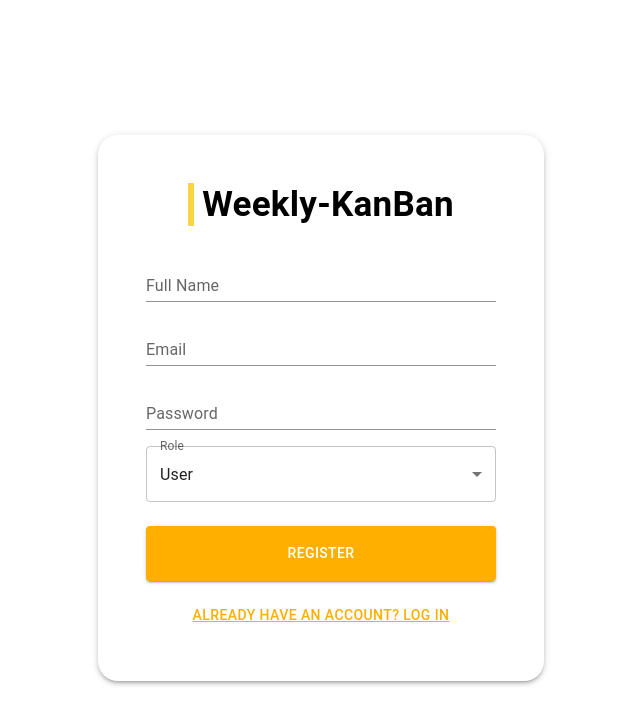
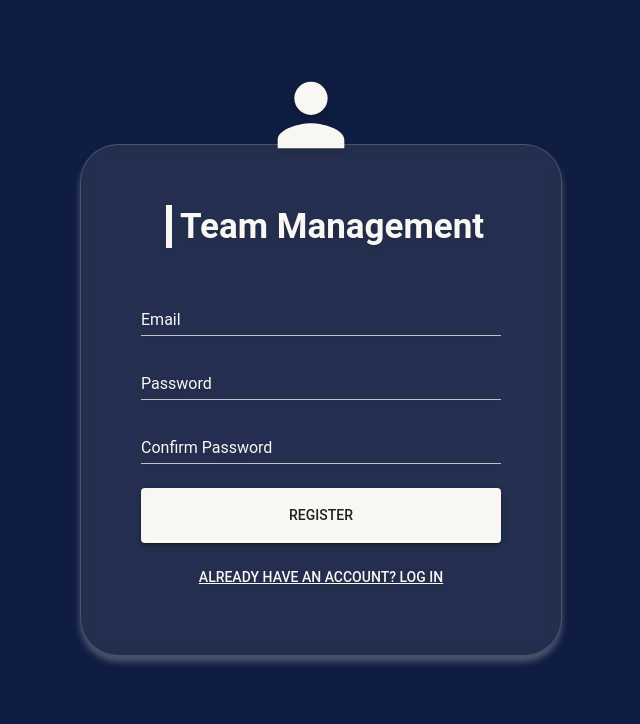
Before and after one commit to zuzipopomyo/Team-Management-Frontend, a React (Vite) app: page /register in a window 1280 px wide. Shown: the top 724 px of the page, without its empty margins (319-959 px from the left). Built offline with nearby package versions, Linux system fonts and the light colour scheme.

Commit message:
Login/Register CSS

```diff
--- a/package.json
+++ b/package.json
@@ -25,6 +25,7 @@
     "@mui/x-data-grid": "^7.23.2",
     "@mui/x-date-pickers": "^5.0.8",
     "axios": "^0.26.1",
+    "classnames": "^2.5.1",
     "cldr-data": "^36.0.2",
     "cldrjs": "^0.5.5",
     "dayjs": "^1.11.7",
--- /dev/null
+++ b/src/app.css
@@ -0,0 +1,17 @@
+* {
+    margin: 0;
+    padding: 0;
+    font-family: 'Roboto', sans-serif;
+}
+
+body {
+    background-color: var(--background-color);
+    color: var(--text-primary-color);
+}
+
+.glassBackground {
+    background: rgba(255, 255, 255, 0.085);
+    backdrop-filter: blur(10px);
+    border: 1px solid rgba(255, 255, 255, 0.18);
+    box-shadow: 0px 6px 6px rgba(255, 255, 255, 0.25);
+}
--- a/src/pages/Login.tsx
+++ b/src/pages/Login.tsx
@@ -1,17 +1,24 @@
 import { httpInstance } from '@/apis/config/httpInstance';
 import useUserStore from '@/store/userStore';
+import { theme, themeColors } from '@/theme/theme';
 import { ApiMessages, ROUTE, ValidationMessages } from '@/utils/constants';
+import LockIcon from '@mui/icons-material/Lock';
 import { Box, Button, Container, Typography } from '@mui/material';
 import axios from 'axios';
-import React, { useContext, useState } from 'react';
+import cn from 'classnames';
+import React, { useState } from 'react';
 import { FormProvider, useForm } from 'react-hook-form';
 import { useNavigate } from 'react-router-dom';
 import { toast } from 'react-toastify';
 import InputComponent from '../components/InputComponent';
+import styles from './login.module.css';
 
 const Login: React.FC = () => {
   const methods = useForm<LoginFormInputs>();
   const [isSubmitting, setIsSubmitting] = useState(false);
+  const {
+    formState: { errors }
+  } = methods;
   const navigate = useNavigate();
   const { login } = useUserStore();
 
@@ -31,10 +38,8 @@ const Login: React.FC = () => {
       methods.reset();
     } catch (error: any) {
       if (axios.isAxiosError(error)) {
-        console.error('Axios error:', error.response?.data || error.message);
         toast.error(error.response?.data?.message || ApiMessages.Error.common);
       } else {
-        console.error('Unexpected error:', error);
         toast.error(ApiMessages.Error.common);
       }
     } finally {
@@ -56,29 +61,21 @@ const Login: React.FC = () => {
         <Box
           component='form'
           onSubmit={methods.handleSubmit(onSubmit)}
-          sx={{
-            display: 'flex',
-            flexDirection: 'column',
-            alignItems: 'center',
-            padding: 6,
-            bgcolor: 'white',
-            borderRadius: 5,
-            boxShadow: 3,
-            width: '100%',
-            maxWidth: '350px'
-          }}
+          className={cn(styles.loginForm, (errors?.password || errors?.email) && styles.loginFormError, 'glassBackground')}
         >
+          <LockIcon className={styles.lockIcon} />
           <Typography
             variant='h4'
             gutterBottom
             sx={{
-              borderLeft: '6px solid #F7D542',
+              borderLeft: '6px solid' + themeColors.primary,
               paddingLeft: 1,
               fontWeight: 'bold',
-              fontSize: '35px'
+              fontSize: '35px',
+              color: themeColors.primary
             }}
           >
-            Weekly-Kanban
+            Team Management
           </Typography>
 
           <InputComponent
@@ -105,13 +102,10 @@ const Login: React.FC = () => {
           <Button
             type='submit'
             variant='contained'
+            fullWidth
             sx={{
               mt: 3,
-              padding: '15px 0',
-              bgcolor: '#FEAF00',
-              color: '#FFFFFF',
-              '&:hover': { bgcolor: '#FEAF00' },
-              width: '100%'
+              padding: '15px 0'
             }}
             disabled={isSubmitting}
           >
@@ -122,7 +116,6 @@ const Login: React.FC = () => {
             onClick={() => navigate('/register')}
             sx={{
               mt: 2,
-              color: '#FEAF00',
               textDecoration: 'underline',
               fontSize: '14px'
             }}
--- a/src/pages/Register.tsx
+++ b/src/pages/Register.tsx
@@ -1,14 +1,22 @@
 import { httpInstance } from '@/apis/config/httpInstance';
+import { themeColors } from '@/theme/theme';
+import PersonIcon from '@mui/icons-material/Person';
 import { Box, Button, Container, FormControl, InputLabel, MenuItem, Select, Typography } from '@mui/material';
 import axios from 'axios';
+import cn from 'classnames';
 import React, { useState } from 'react';
 import { Controller, FormProvider, useForm } from 'react-hook-form';
 import { useNavigate } from 'react-router-dom';
 import { toast } from 'react-toastify';
 import 'react-toastify/dist/ReactToastify.css';
 import InputComponent from '../components/InputComponent';
+import styles from './register.module.css';
+
 const Register: React.FC = () => {
   const methods = useForm<RegisterFormInputs>();
+  const {
+    formState: { errors }
+  } = methods;
   const [isSubmitting, setIsSubmitting] = useState(false);
   const navigate = useNavigate();
   const onSubmit = async (data: RegisterFormInputs) => {
@@ -21,20 +29,16 @@ const Register: React.FC = () => {
     };
 
     try {
-      console.log('not register data', payload);
       const response: TRegisterRes = await httpInstance.post('auth/register', payload);
-      console.log('Response:', response);
-      localStorage.setItem('accestoken', response.data.tokens.access.token);
+      localStorage.setItem('token', response.data.tokens.access.token);
       navigate('/');
       localStorage.setItem('userInfo', JSON.stringify(response.data.user));
       toast.success('Registration successful!');
       methods.reset();
     } catch (error: any) {
       if (axios.isAxiosError(error)) {
-        console.error('Error:', error.response?.data || error.message);
         toast.error(error.response?.data?.message || 'Registration failed!');
       } else {
-        console.error('Unexpected Error:', error);
         toast.error('An unexpected error occurred.');
       }
     } finally {
@@ -56,32 +60,35 @@ const Register: React.FC = () => {
         <Box
           component='form'
           onSubmit={methods.handleSubmit(onSubmit)}
-          sx={{
-            display: 'flex',
-            flexDirection: 'column',
-            alignItems: 'center',
-            padding: 6,
-            bgcolor: 'white',
-            borderRadius: 5,
-            boxShadow: 3,
-            width: '100%',
-            maxWidth: '350px'
-          }}
+          className={cn(styles.registerForm, (errors?.password || errors?.email) && styles.registerFormError, 'glassBackground')}
         >
+          <PersonIcon className={styles.userIcon} />
           <Typography
             variant='h4'
             gutterBottom
             sx={{
-              borderLeft: '6px solid #F7D542',
+              // borderLeft: '6px solid #F7D542',
               paddingLeft: 1,
               fontWeight: 'bold',
               fontSize: '35px'
             }}
           >
-            Weekly-KanBan
+            <Typography
+              variant='h4'
+              gutterBottom
+              sx={{
+                borderLeft: '6px solid' + themeColors.primary,
+                paddingLeft: 1,
+                fontWeight: 'bold',
+                fontSize: '35px',
+                color: themeColors.primary
+              }}
+            >
+              Team Management
+            </Typography>
           </Typography>
 
-          <InputComponent name='fullName' label='Full Name' control={methods.control} rules={{ required: 'Full Name is required' }} />
+          {/* <InputComponent name='fullName' label='Full Name' control={methods.control} rules={{ required: 'Full Name is required' }} /> */}
           <InputComponent name='email' label='Email' control={methods.control} rules={{ required: 'Email is required' }} />
           <InputComponent
             name='password'
@@ -90,8 +97,15 @@ const Register: React.FC = () => {
             type='password'
             rules={{ required: 'Password is required' }}
           />
+          <InputComponent
+            name='confirmPassword'
+            label='Confirm Password'
+            control={methods.control}
+            type='password'
+            rules={{ required: 'Confirm your password' }}
+          />
 
-          <FormControl fullWidth sx={{ mt: 2 }}>
+          {/* <FormControl fullWidth sx={{ mt: 2 }}>
             <InputLabel id='role-label'>Role</InputLabel>
             <Controller
               name='role'
@@ -104,7 +118,7 @@ const Register: React.FC = () => {
                 </Select>
               )}
             />
-          </FormControl>
+          </FormControl> */}
 
           <Button
             type='submit'
@@ -112,9 +126,9 @@ const Register: React.FC = () => {
             sx={{
               mt: 3,
               padding: '15px 0',
-              bgcolor: '#FEAF00',
-              color: '#FFFFFF',
-              '&:hover': { bgcolor: '#FEAF00' },
+              // bgcolor: '#FEAF00',
+              // color: '#FFFFFF',
+              // '&:hover': { bgcolor: '#FEAF00' },
               width: '100%'
             }}
             disabled={isSubmitting}
@@ -126,7 +140,7 @@ const Register: React.FC = () => {
             onClick={() => navigate('/login')}
             sx={{
               mt: 2,
-              color: '#FEAF00',
+              // color: '#FEAF00',
               textDecoration: 'underline',
               fontSize: '14px'
             }}
--- /dev/null
+++ b/src/pages/login.module.css
@@ -0,0 +1,28 @@
+@import url('../theme/variables.css');
+@import url('../styles/animations.css');
+
+.loginForm{
+    position: relative;
+    display: flex;
+    flex-direction: column;
+    align-items: center;
+    padding: 60px;
+    border-radius: 38px;
+    width: 100%;
+    max-width: 360px;
+    filter: drop-shadow(0px 4px 4px rgba(0, 0, 0, 0.25));
+}
+
+.loginFormError{
+    animation: shake 0.5s linear;
+    border: 1px solid var(--error-color);
+}
+
+.lockIcon{
+    position: absolute;
+    top: -80px;
+    left: 180px;
+    font-size: 100px !important;
+    color: var(--primary-color);
+    animation: bounce 2s linear;
+}
--- /dev/null
+++ b/src/pages/register.module.css
@@ -0,0 +1,28 @@
+@import url('../theme/variables.css');
+@import url('../styles/animations.css');
+
+.registerForm{
+    position: relative;
+    display: flex;
+    flex-direction: column;
+    align-items: center;
+    padding: 60px;
+    border-radius: 38px;
+    width: 100%;
+    max-width: 360px;
+    filter: drop-shadow(0px 4px 4px rgba(0, 0, 0, 0.25));
+}
+
+.registerFormError{
+    animation: shake 0.5s linear;
+    border: 1px solid var(--error-color);
+}
+
+.userIcon{
+    position: absolute;
+    top: -80px;
+    left: 180px;
+    font-size: 100px !important;
+    color: var(--primary-color);
+    animation: bounce 2s linear;
+}
--- /dev/null
+++ b/src/styles/animations.css
@@ -0,0 +1,28 @@
+/* Keyframes */
+
+@keyframes shake {
+    0%, 100% {
+        transform: translateX(0);
+    }
+    10%, 30%, 50%, 70%, 90% {
+        transform: translateX(-10px);
+    }
+    20%, 40%, 60%, 80% {
+        transform: translateX(10px);
+    }
+}
+
+@keyframes bounce {
+    0%, 20%, 50%, 80%, 100% {
+        transform: translateY(0);
+    }
+    40% {
+        transform: translateY(-30px);
+    }
+    60% {
+        transform: translateY(-15px);
+    }
+    90% {
+        transform: translateY(-4px);
+    }
+}
--- /dev/null
+++ b/src/theme/theme.ts
@@ -0,0 +1,34 @@
+import { createTheme } from '@mui/material';
+
+export const themeColors = {
+  primary: '#F9F7F3',
+  secondary: '#F9F7F3',
+  textPrimary: '#F9F7F3',
+  textSecondary: '#F9F7F3',
+  background: '#101D42'
+};
+
+export const theme = createTheme({
+  palette: {
+    primary: {
+      main: themeColors.primary,
+      dark: themeColors.primary
+    },
+    secondary: {
+      main: themeColors.secondary,
+      dark: themeColors.secondary
+    },
+    background: {
+      default: themeColors.background,
+      paper: themeColors.background
+    },
+    text: {
+      primary: themeColors.textPrimary,
+      secondary: themeColors.textSecondary
+    },
+    mode: 'dark'
+  },
+  typography: {
+    fontFamily: 'Roboto'
+  }
+});
--- /dev/null
+++ b/src/theme/variables.css
@@ -0,0 +1,8 @@
+:root{
+    --primary-color: #F9F7F3;
+    --secondary-color: #F9F7F3;
+    --background-color: #101D42;
+    --text-primary-color: #F9F7F3;
+    --text-secondary-color: #101D42;
+    --error-color: #FF0000;
+}
```
Also changed, not shown: src/App.tsx (+5 -3 lines), 1 other file (tests, documents, lock files or other folders).
